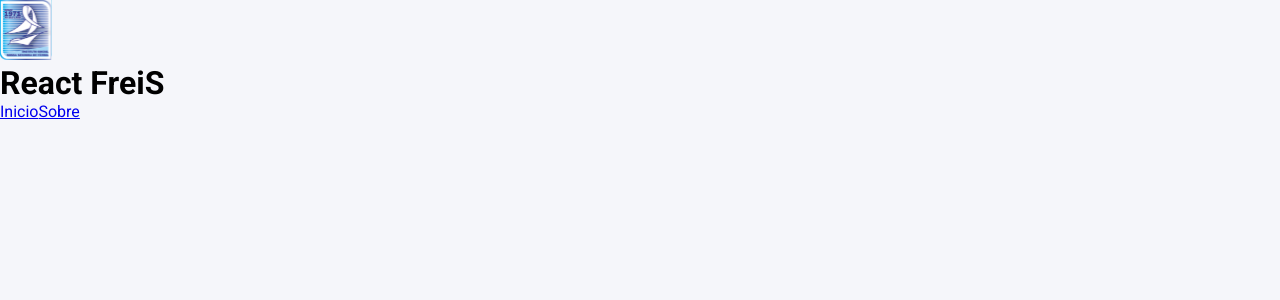
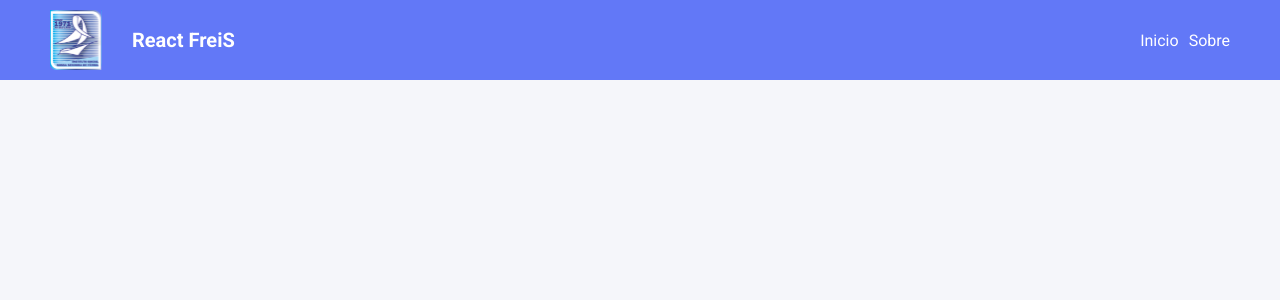
Before and after one commit to frosttlink/ReactFreiS, a React (Create React App) app: page /sobre in a window 1280 px wide. Shown: the top 300 px of the page. Built offline with nearby package versions, Linux system fonts and the light colour scheme.

Commit message:
new styles page commit

```diff
--- a/src/pages/pgSobre/index.scss
+++ b/src/pages/pgSobre/index.scss
@@ -1,3 +1,57 @@
 .pagina-sobre {
 
+  .cabecalho {
+    display: flex;
+    justify-content: space-between;
+    align-items: center;
+    height: 80px;
+    background-color: #6278F7;
+    padding: 0px 50px 0px 50px;
+  }
+
+  .img-logo {
+    background-color: #6278F7;
+  }
+
+  h1 {
+    color: #fff;
+    font-size: 20px;
+  }
+
+  .logo-header {
+    background-color: #6278F7;
+
+    display: flex;
+    align-items: center;
+    gap: 30px;
+  }
+
+  .navegacao-header {
+    display: flex;
+    background-color: #6278F7;
+    gap: 10px;
+  }
+
+  .inicio  {
+    color: #fff;
+    background-color: #6278F7;
+    text-decoration: none;
+    font-weight: 400;
+  }
+
+  .sobre {
+    color: #fff;
+    background-color: #6278F7;
+    text-decoration: none;
+    font-weight: 400;
+  }
+
+  h1 {
+    background-color: #6278F7;
+  }
+
+  h2 {
+    margin-top: 55px;
+    margin-left: 50px;
+  }
 }
```
